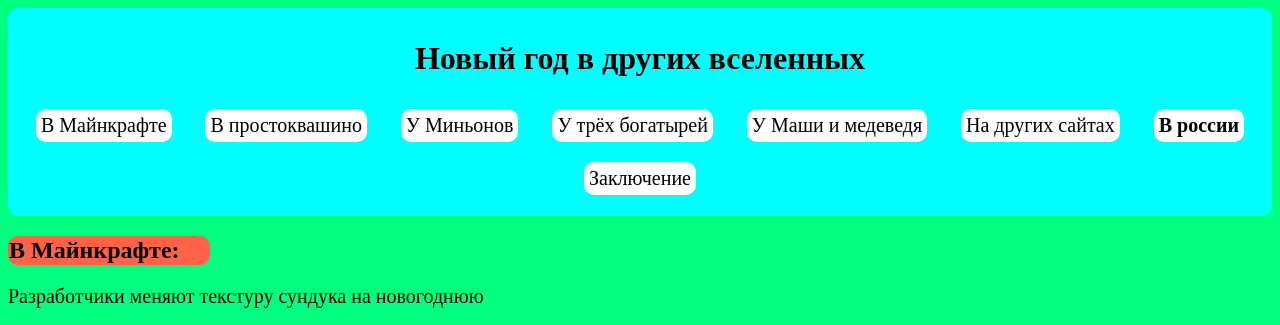
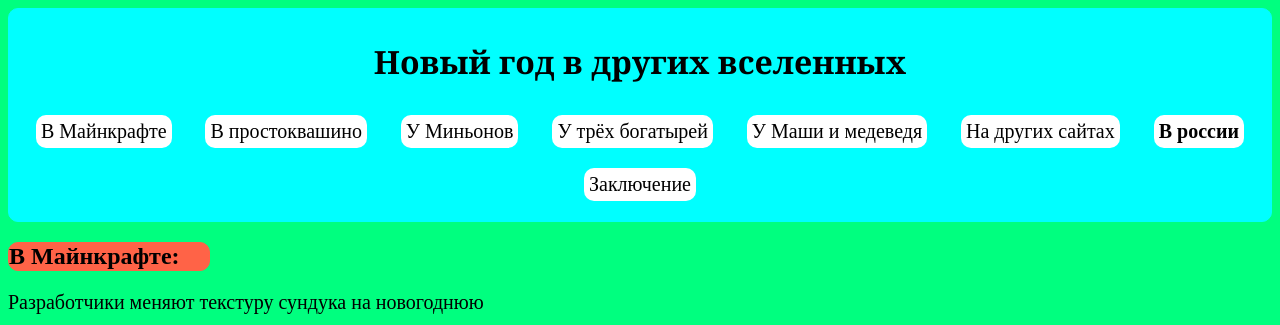
Before and after one commit to GrishaGV/New_Year_Grisha, a plain HTML site: page index.html in a window 1280 px wide. Shown: the top 325 px of the page. Drawn offline with Linux system fonts and the light colour scheme.

Commit message:
Update style.css

```diff
--- a/style.css
+++ b/style.css
@@ -11,6 +11,8 @@ header {
 
 h1 {
   text-align: center;
+  font-weight: bold;
+  font-family: Georgia, serif;
 }
 
 
```
